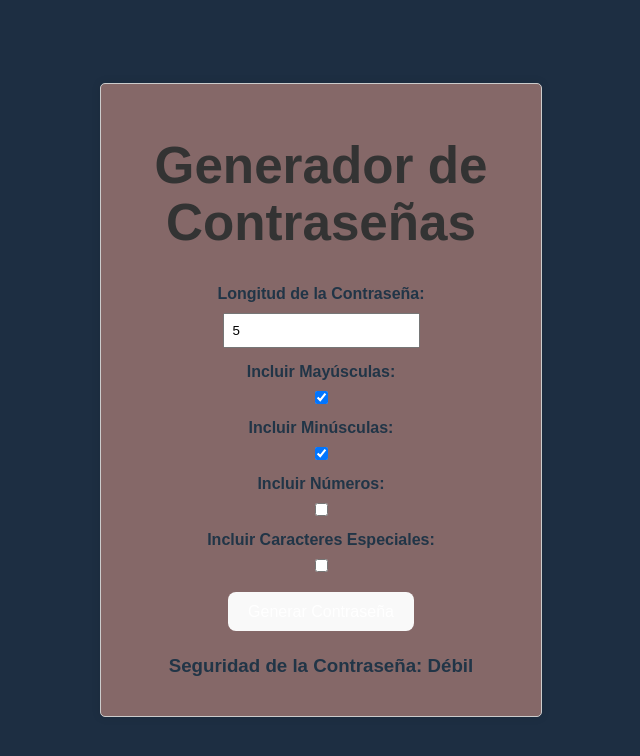
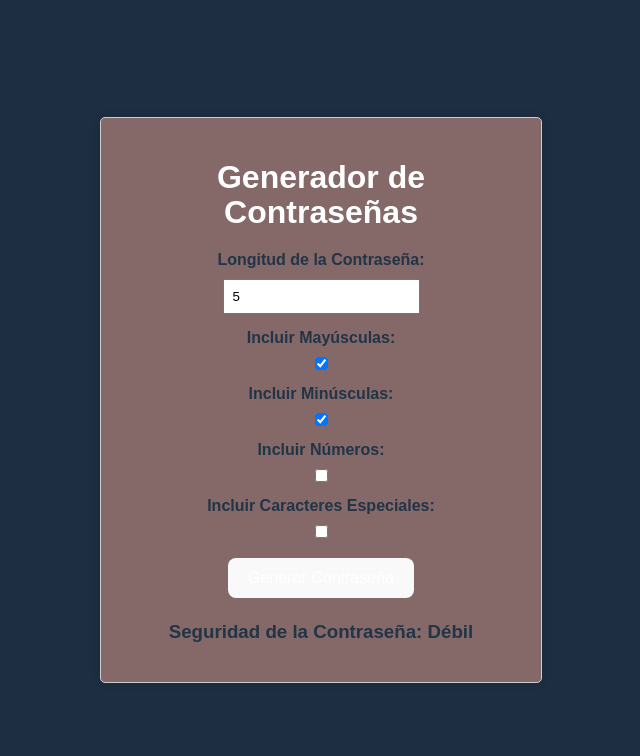
Before and after one commit to Enzofp1/Generador-contra, a React (Vite) app: page / in a window 1280 px wide. Shown: the top 756 px of the page, without its empty margins (319-959 px from the left). Built offline with nearby package versions, Linux system fonts and the light colour scheme.

Commit message:
Add files via upload

```diff
--- a/src/App.jsx
+++ b/src/App.jsx
@@ -94,7 +94,7 @@ const App = () => {
 
   return (
     <div className="App">
-      <h1>Generador de Contraseñas</h1>
+      <h1 className='aa'>Generador de Contraseñas</h1>
 
       <div>
         <label>Longitud de la Contraseña:</label>
--- a/src/index.css
+++ b/src/index.css
@@ -17,11 +17,12 @@ body {
   min-height: 100vh;
 }
 
-h1 {
-  font-size: 3.2em;
+
+.aa{
+  font-size: 2em;
   line-height: 1.1;
+  color: #fff;
 }
-
 button {
   border-radius: 8px;
   border: 1px solid transparent;
```
